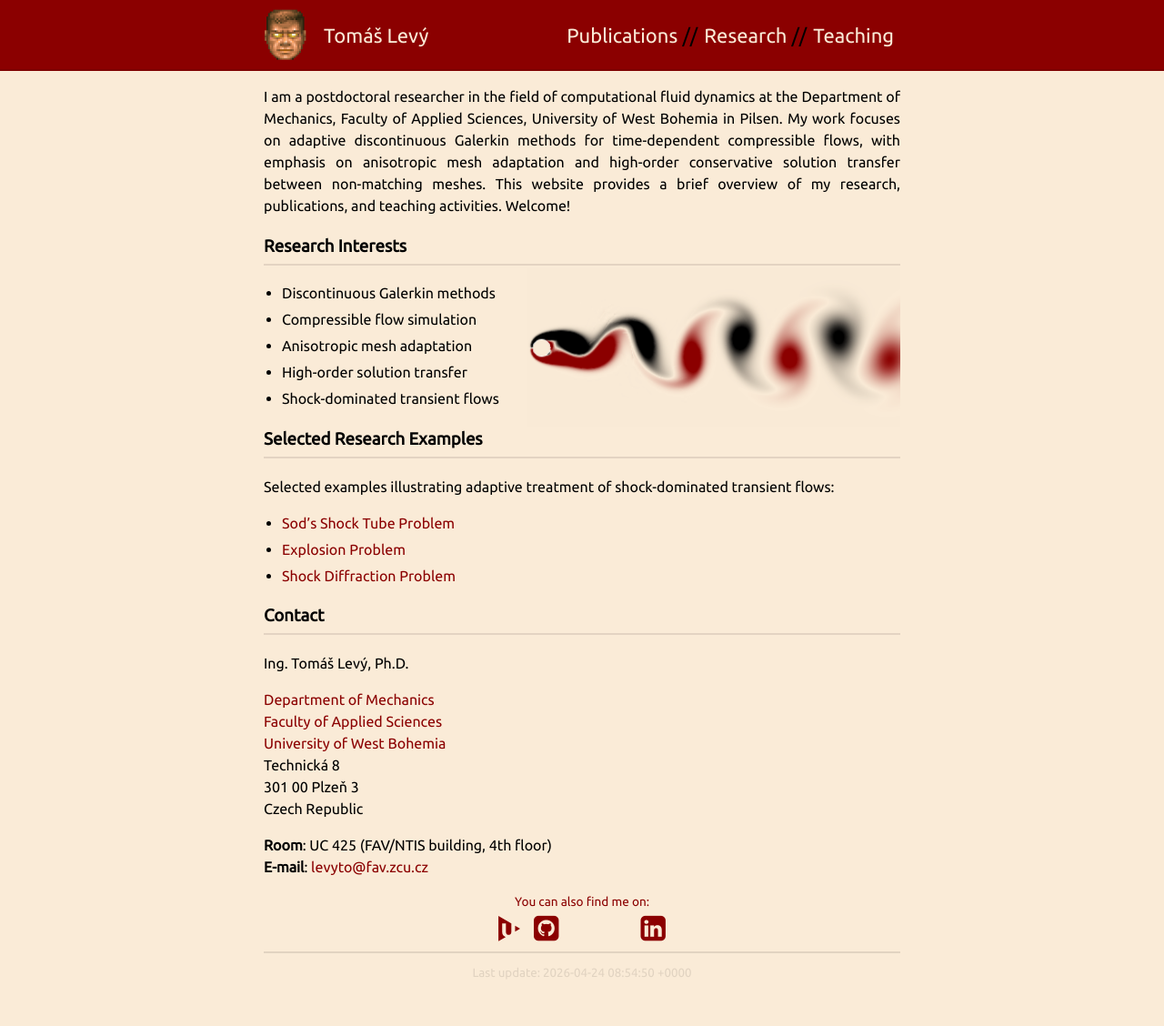
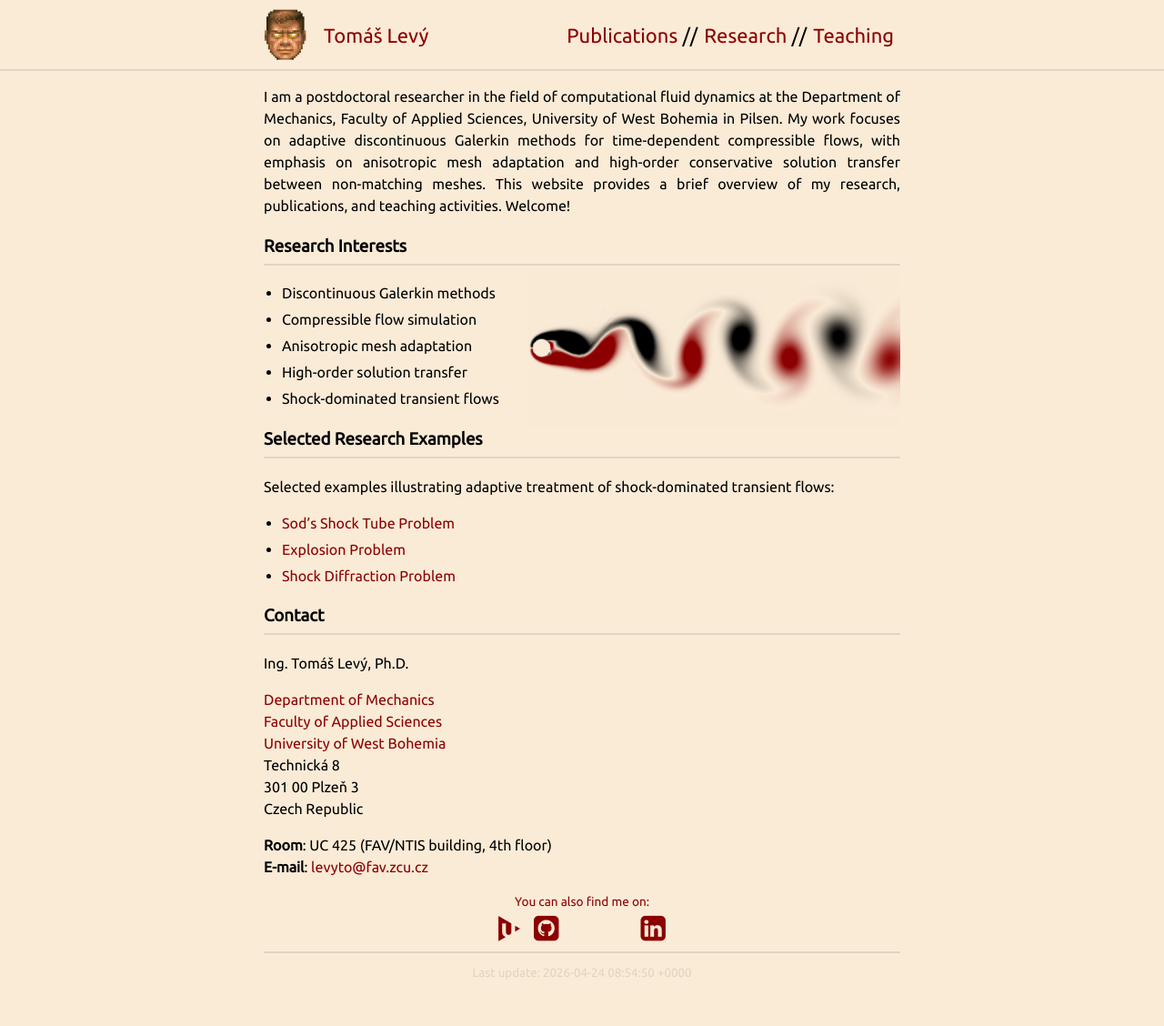
Before and after one commit to levyto/levyto.github.io, a Jekyll site: the page built from index.md, in a window 1280 px wide. Shown: the whole page at 91% size. Built offline with Jekyll 4.4.1, drawn with Linux system fonts in a browser that asks for light colours; nearby versions of some CDN libraries; a style sheet for code colours, icons or effects is not loaded.

Commit message:
Reverted to light header

```diff
--- a/_sass/_style.scss
+++ b/_sass/_style.scss
@@ -263,26 +263,27 @@ blockquote p:last-child {
 
 
 
-.header-bar {
-  width: 100%;
-  margin: 0;
-  padding-top: 0px;
-  background: DarkRed !important;
-}
-@media (max-width: 650px) {
-  .header-bar {
-    padding-top: -1px;
-  }
-}
+/* DarkRed header */
+// .header-bar {
+//   width: 100%;
+//   margin: 0;
+//   padding-top: 0px;
+//   background: DarkRed !important;
+// }
+// @media (max-width: 650px) {
+//   .header-bar {
+//     padding-top: -1px;
+//   }
+// }
 
-.navbar.container a,
-.navbar.container a:visited,
-#author-name,
-#navlist li a {
-  color: AntiqueWhite !important;
-}
+// .navbar.container a,
+// .navbar.container a:visited,
+// #author-name,
+// #navlist li a {
+//   color: AntiqueWhite !important;
+// }
 
-.navbar.container a:hover,
-#nav-list li a:hover {
-  text-decoration: underline AntiqueWhite;
-}
+// .navbar.container a:hover,
+// #nav-list li a:hover {
+//   text-decoration: underline AntiqueWhite;
+// }
```
